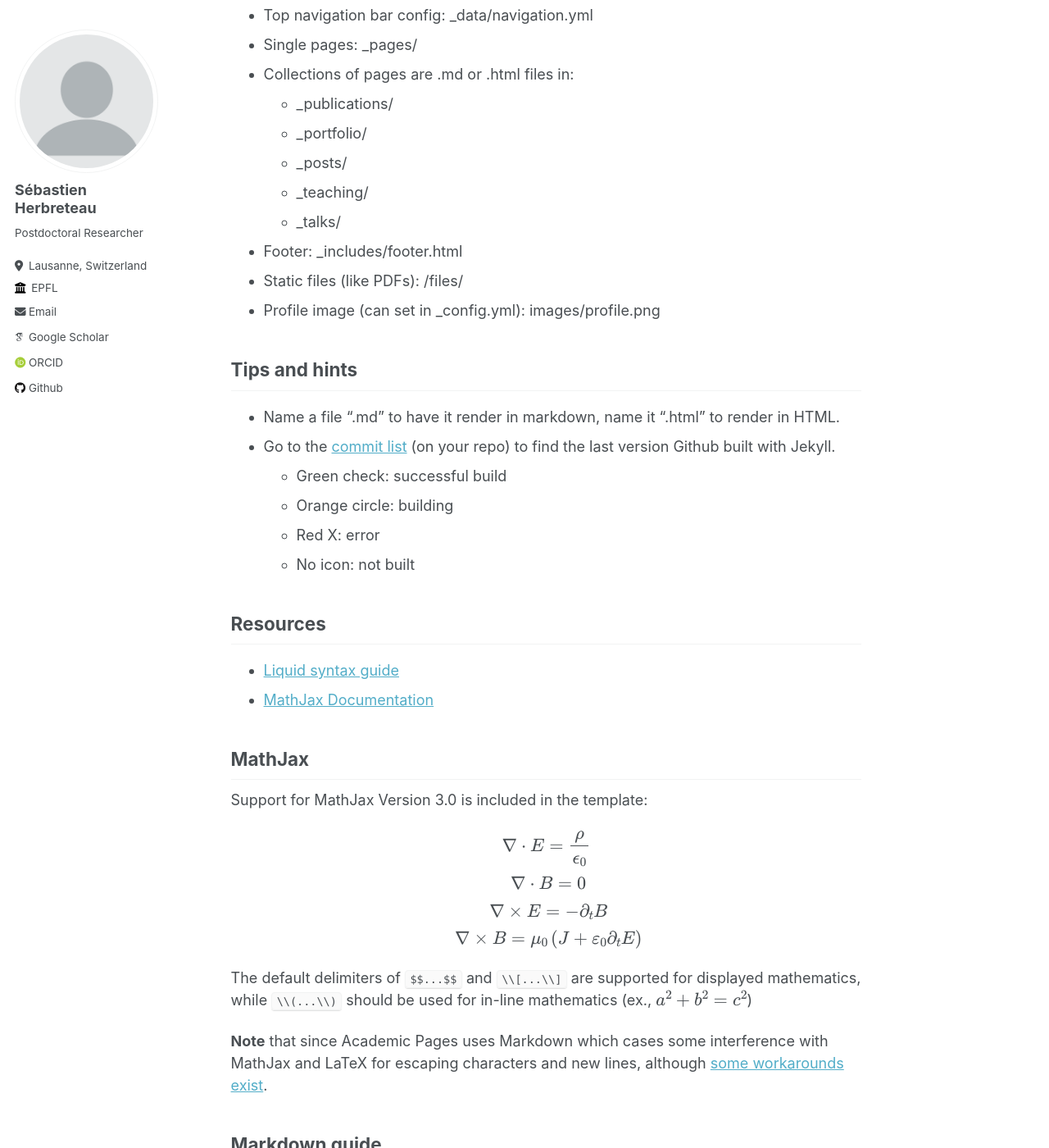
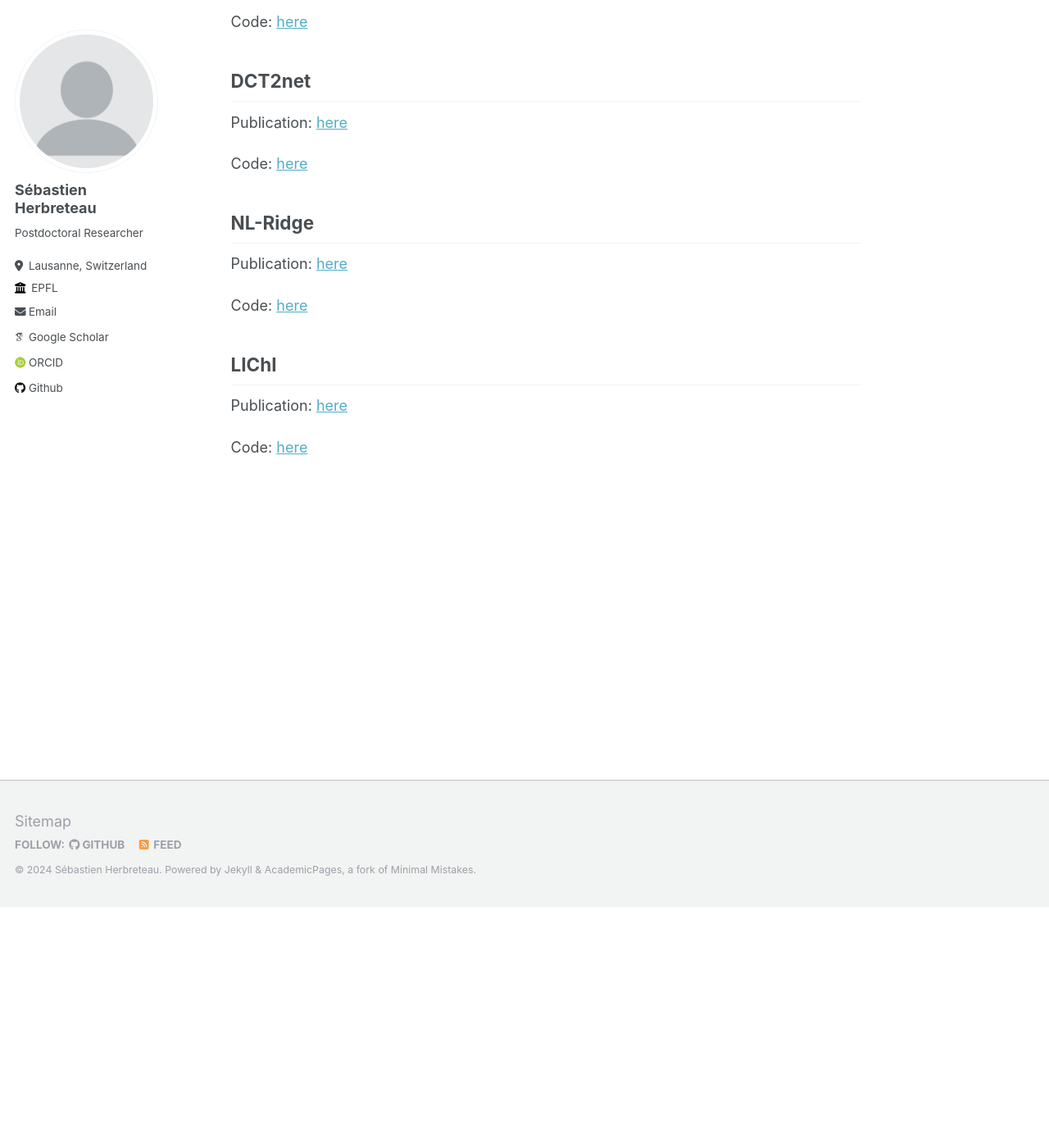
Before and after one commit to sherbret/sherbret.github.io, a Jekyll site: the page built from _pages/markdown.md, in a window 1280 px wide and 1400 px high, scrolled down 293 px. Shown: the whole window at 82% size. Built offline with Jekyll 4.4.1, drawn with Linux system fonts in a browser that asks for light colours; some web fonts are replaced; some of the changed text lies outside the part shown.

Commit message:
Update markdown.md

````diff
--- a/_pages/markdown.md
+++ b/_pages/markdown.md
@@ -7,227 +7,23 @@ redirect_from:
   - /markdown.html
 ---
 
-## Locations of key files/directories
+## Normalization-equivariant neural networks
+Publication: [here](https://papers.nips.cc/paper_files/paper/2023/hash/12143893d9d37c3569dda800b95cabd9-Abstract-Conference.html)
 
-* Basic config options: _config.yml
-* Top navigation bar config: _data/navigation.yml
-* Single pages: _pages/
-* Collections of pages are .md or .html files in:
-  * _publications/
-  * _portfolio/
-  * _posts/
-  * _teaching/
-  * _talks/
-* Footer: _includes/footer.html
-* Static files (like PDFs): /files/
-* Profile image (can set in _config.yml): images/profile.png
+Code: [here](https://github.com/sherbret/normalization_equivariant_nn)
 
-## Tips and hints
+## DCT2net
 
-* Name a file ".md" to have it render in markdown, name it ".html" to render in HTML.
-* Go to the [commit list](https://github.com/academicpages/academicpages.github.io/commits/master) (on your repo) to find the last version Github built with Jekyll.
-  * Green check: successful build
-  * Orange circle: building
-  * Red X: error
-  * No icon: not built
+Publication: [here](https://arxiv.org/abs/2107.14803)
 
-## Resources
- * [Liquid syntax guide](https://shopify.github.io/liquid/tags/control-flow/)
- * [MathJax Documentation](https://docs.mathjax.org/en/latest/)
+Code: [here](https://github.com/sherbret/DCT2net)
 
-## MathJax
+## NL-Ridge
+Publication: [here](https://arxiv.org/abs/2203.00570)
 
-Support for MathJax Version 3.0 is included in the template:
+Code: [here](https://github.com/sherbret/NL-Ridge)
 
-$$
-\displaylines{
-\nabla \cdot E= \frac{\rho}{\epsilon_0} \\\
-\nabla \cdot B=0 \\\
-\nabla \times E= -\partial_tB \\\
-\nabla \times B  = \mu_0 \left(J + \varepsilon_0 \partial_t E \right)
-}
-$$
+## LIChI
+Publication: [here](https://arxiv.org/abs/2212.00422)
 
-The default delimiters of `$$...$$` and `\\[...\\]` are supported for displayed mathematics, while `\\(...\\)` should be used for in-line mathematics (ex., \\(a^2 + b^2 = c^2\\))
-
-**Note** that since Academic Pages uses Markdown which cases some interference with MathJax and LaTeX for escaping characters and new lines, although [some workarounds exist](https://math.codidact.com/posts/278763/278772#answer-278772).
-
-## Markdown guide
-
-### Header three
-
-#### Header four
-
-##### Header five
-
-###### Header six
-
-## Blockquotes
-
-Single line blockquote:
-
-> Quotes are cool.
-
-## Tables
-
-### Table 1
-
-| Entry            | Item   |                                                              |
-| --------         | ------ | ------------------------------------------------------------ |
-| [John Doe](#)    | 2016   | Description of the item in the list                          |
-| [Jane Doe](#)    | 2019   | Description of the item in the list                          |
-| [Doe Doe](#)     | 2022   | Description of the item in the list                          |
-
-### Table 2
-
-| Header1 | Header2 | Header3 |
-|:--------|:-------:|--------:|
-| cell1   | cell2   | cell3   |
-| cell4   | ce
-ll5   | cell6   |
-|-----------------------------|
-| cell1   | cell2   | cell3   |
-| cell4   | cell5   | cell6   |
-|=============================|
-| Foot1   | Foot2   | Foot3   |
-
-## Definition Lists
-
-Definition List Title
-:   Definition list division.
-
-Startup
-:   A startup company or startup is a company or temporary organization designed to search for a repeatable and scalable business model.
-
-#dowork
-:   Coined by Rob Dyrdek and his personal body guard Christopher "Big Black" Boykins, "Do Work" works as a self motivator, to motivating your friends.
-
-Do It Live
-:   I'll let Bill O'Reilly [explain](https://www.youtube.com/watch?v=O_HyZ5aW76c "We'll Do It Live") this one.
-
-## Unordered Lists (Nested)
-
-  * List item one
-      * List item one
-          * List item one
-          * List item two
-          * List item three
-          * List item four
-      * List item two
-      * List item three
-      * List item four
-  * List item two
-  * List item three
-  * List item four
-
-## Ordered List (Nested)
-
-  1. List item one
-      1. List item one
-          1. List item one
-          2. List item two
-          3. List item three
-          4. List item four
-      2. List item two
-      3. List item three
-      4. List item four
-  2. List item two
-  3. List item three
-  4. List item four
-
-## Buttons
-
-Make any link standout more when applying the `.btn` class.
-
-## Notices
-
-**Watch out!** You can also add notices by appending `{: .notice}` to a paragraph.
-{: .notice}
-
-## HTML Tags
-
-### Address Tag
-
-<address>
-  1 Infinite Loop<br /> Cupertino, CA 95014<br /> United States
-</address>
-
-### Anchor Tag (aka. Link)
-
-This is an example of a [link](http://github.com "Github").
-
-### Abbreviation Tag
-
-The abbreviation CSS stands for "Cascading Style Sheets".
-
-*[CSS]: Cascading Style Sheets
-
-### Cite Tag
-
-"Code is poetry." ---<cite>Automattic</cite>
-
-### Code Tag
-
-You will learn later on in these tests that `word-wrap: break-word;` will be your best friend.
-
-You can also write larger blocks of code with syntax highlighting supported for some languages, such as Python:
-
-```python
-print('Hello World!')
-```
-
-or R:
-
-```R
-print("Hello World!", quote = FALSE)
-```
-
-### Strike Tag
-
-This tag will let you <strike>strikeout text</strike>.
-
-### Emphasize Tag
-
-The emphasize tag should _italicize_ text.
-
-### Insert Tag
-
-This tag should denote <ins>inserted</ins> text.
-
-### Keyboard Tag
-
-This scarcely known tag emulates <kbd>keyboard text</kbd>, which is usually styled like the `<code>` tag.
-
-### Preformatted Tag
-
-This tag styles large blocks of code.
-
-<pre>
-.post-title {
-  margin: 0 0 5px;
-  font-weight: bold;
-  font-size: 38px;
-  line-height: 1.2;
-  and here's a line of some really, really, really, really long text, just to see how the PRE tag handles it and to find out how it overflows;
-}
-</pre>
-
-### Quote Tag
-
-<q>Developers, developers, developers&#8230;</q> &#8211;Steve Ballmer
-
-### Strong Tag
-
-This tag shows **bold text**.
-
-### Subscript Tag
-
-Getting our science styling on with H<sub>2</sub>O, which should push the "2" down.
-
-### Superscript Tag
-
-Still sticking with science and Isaac Newton's E = MC<sup>2</sup>, which should lift the 2 up.
-
-### Variable Tag
-
-This allows you to denote <var>variables</var>.
+Code: [here](https://github.com/sherbret/LIChI)
````
